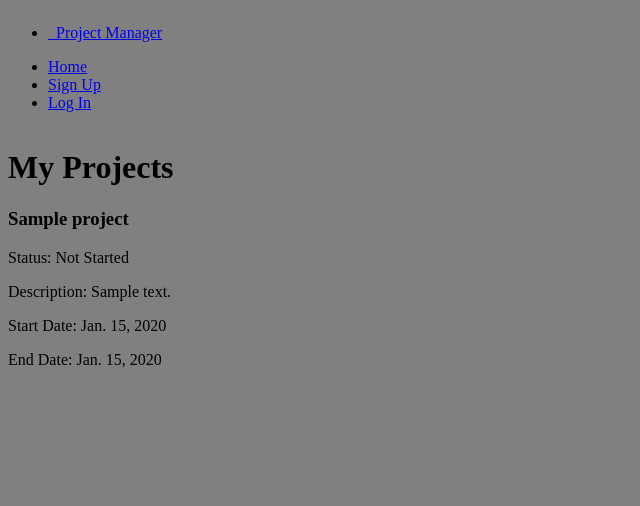
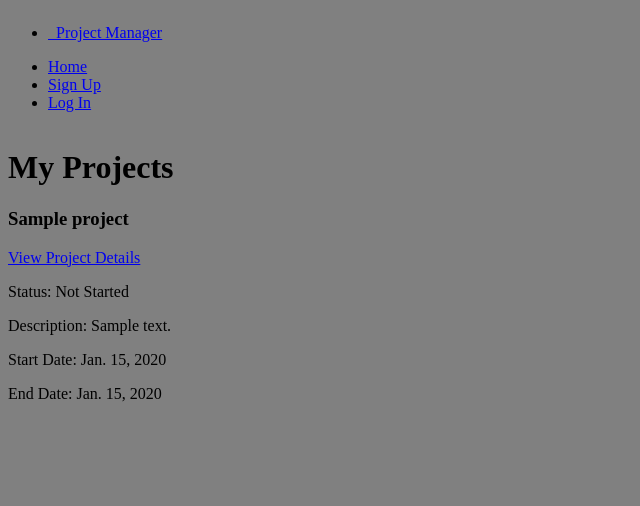
Before and after one commit to cfurlong15/Project4, a Django app: page /projects/ in a window 1280 px wide. Shown: the top 506 px of the page, without its empty margins (0-640 px from the left). Run offline with Django 5.2, Linux system fonts and the light colour scheme; tables that the repository leaves empty hold one stand-in row (values such as "Sample post").

Commit message:
create project details page

```diff
--- a/main_app/templates/projects/index.html
+++ b/main_app/templates/projects/index.html
@@ -1,5 +1,4 @@
-{% extends 'base.html' %}
-{% block content %}
+{% extends 'base.html' %} {% block content %}
 
 <h1>My Projects</h1>
 
@@ -7,6 +6,7 @@
 <div class="card">
     <div class="card-content">
       <h3>{{ project.name }}</h3>
+      <a href="{% url 'detail' project.id %}">View Project Details</a>
       <p>Status: {{ project.get_status_display }}</p>
       <p>Description: {{ project.description }}</p>
       <p>Start Date: {{ project.start_date }}</p>
@@ -14,5 +14,4 @@
     </div>
 </div>
 {% endfor %}
-
 {% endblock %}
--- a/main_app/urls.py
+++ b/main_app/urls.py
@@ -5,4 +5,5 @@ urlpatterns = [
     path('', views.home, name='home'),
     path('projects/', views.projects_index, name='index'),
     path('accounts/signup/', views.signup, name='signup'),
+    path('projects/<int:project_id>/', views.projects_detail, name='detail'),
 ]
--- a/main_app/views.py
+++ b/main_app/views.py
@@ -20,6 +20,13 @@ def projects_index(request):
     return render(request, 'projects/index.html', {
         'projects': projects
     })
+
+def projects_detail(request, project_id):
+    project = Project.objects.get(id=project_id)
+    return render(request, 'projects/detail.html', {
+        'project': project
+    })
+
 
 # def signup(request):
 #     error_message = ''
```
Also changed, not shown: main_app/templates/projects/detail.html (added, +15 -0 lines). Lines whose indentation alone changed are shown as unchanged.
